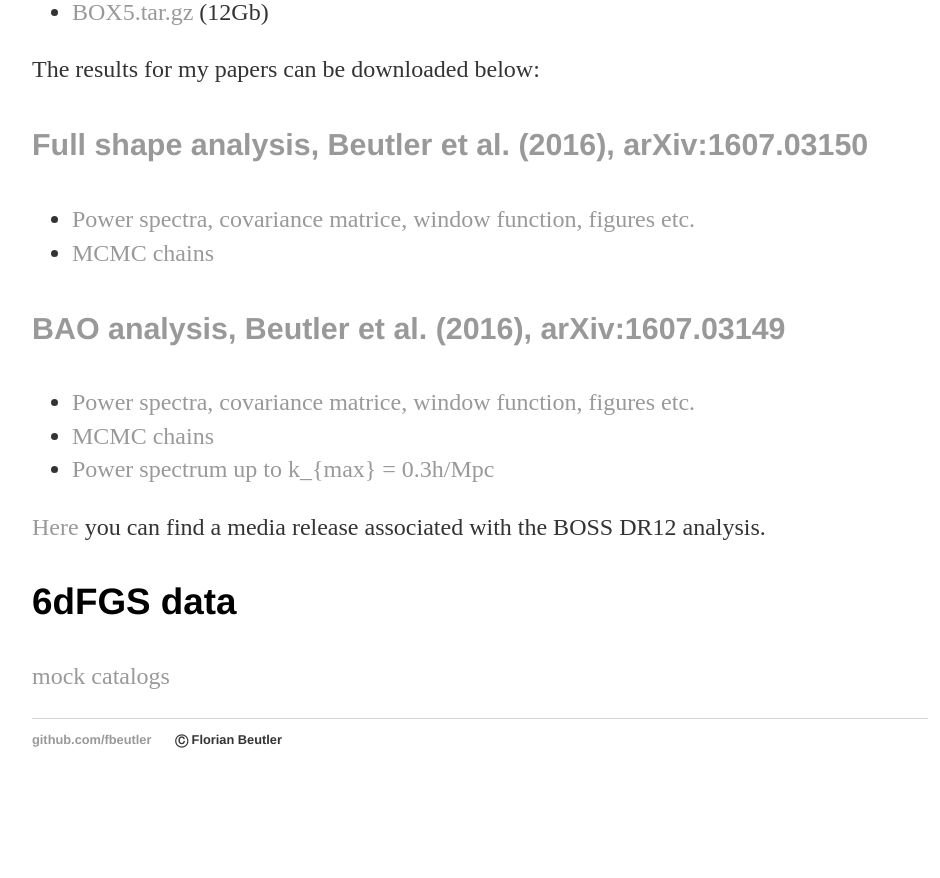
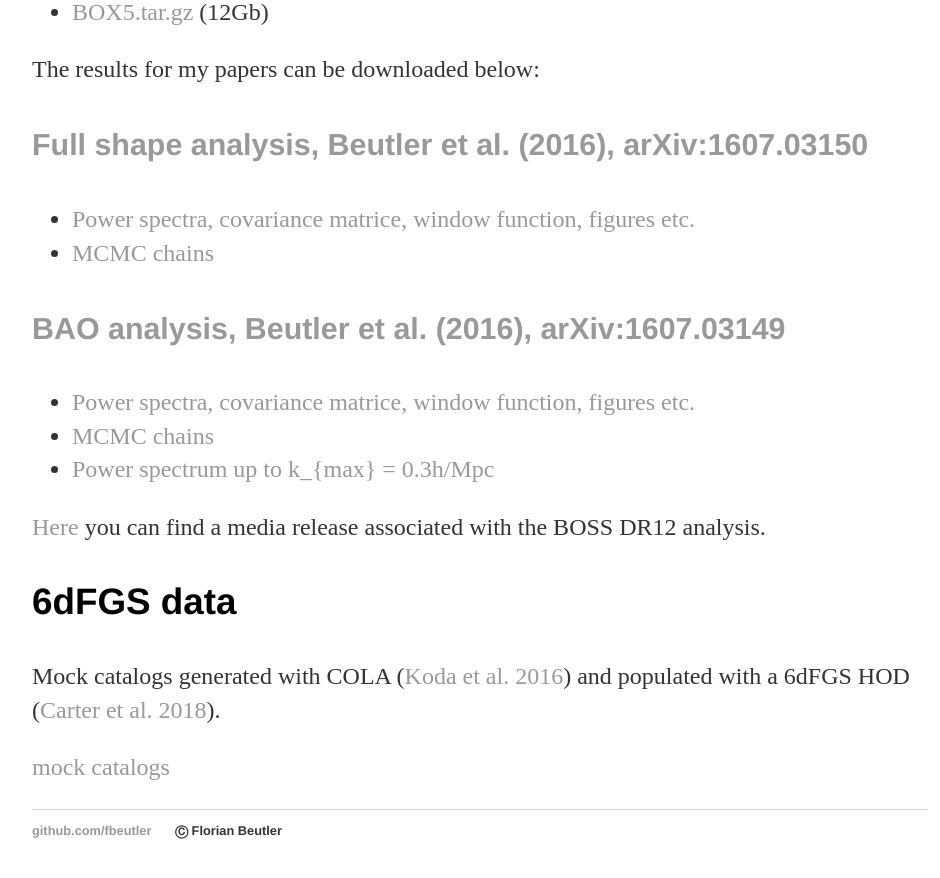
Before and after one commit to fbeutler/fbeutler.github.io, a Jekyll site: the page built from hub/hub.html, in a window 1280 px wide and 900 px high, scrolled down 1042 px. Shown: the top 878 px of the window, without its empty margins (160-1100 px from the left). Built offline with Jekyll 4.4.1, drawn with Linux system fonts in a browser that asks for light colours; before the commit the page ends 1851 px from its top, so only the background shows below that.

Commit message:
Update hub.html

```diff
--- a/hub/hub.html
+++ b/hub/hub.html
@@ -112,6 +112,9 @@ title: Some material
 
   <h3>6dFGS data</h3>
   <p>
+    Mock catalogs generated with COLA (<a href="https://arxiv.org/abs/1507.05329" target="_blank">Koda et al. 2016</a>) and populated with a 6dFGS HOD (<a href="https://arxiv.org/abs/1803.01746" target="_blank">Carter et al. 2018</a>).
+  </p>
+  <p>
     <a href='http://www.6dfgs.net/downloads/6dFGS_Recon_Files.tar.gz' target="_blank">mock catalogs</a>
   </p>
 </div>
```
